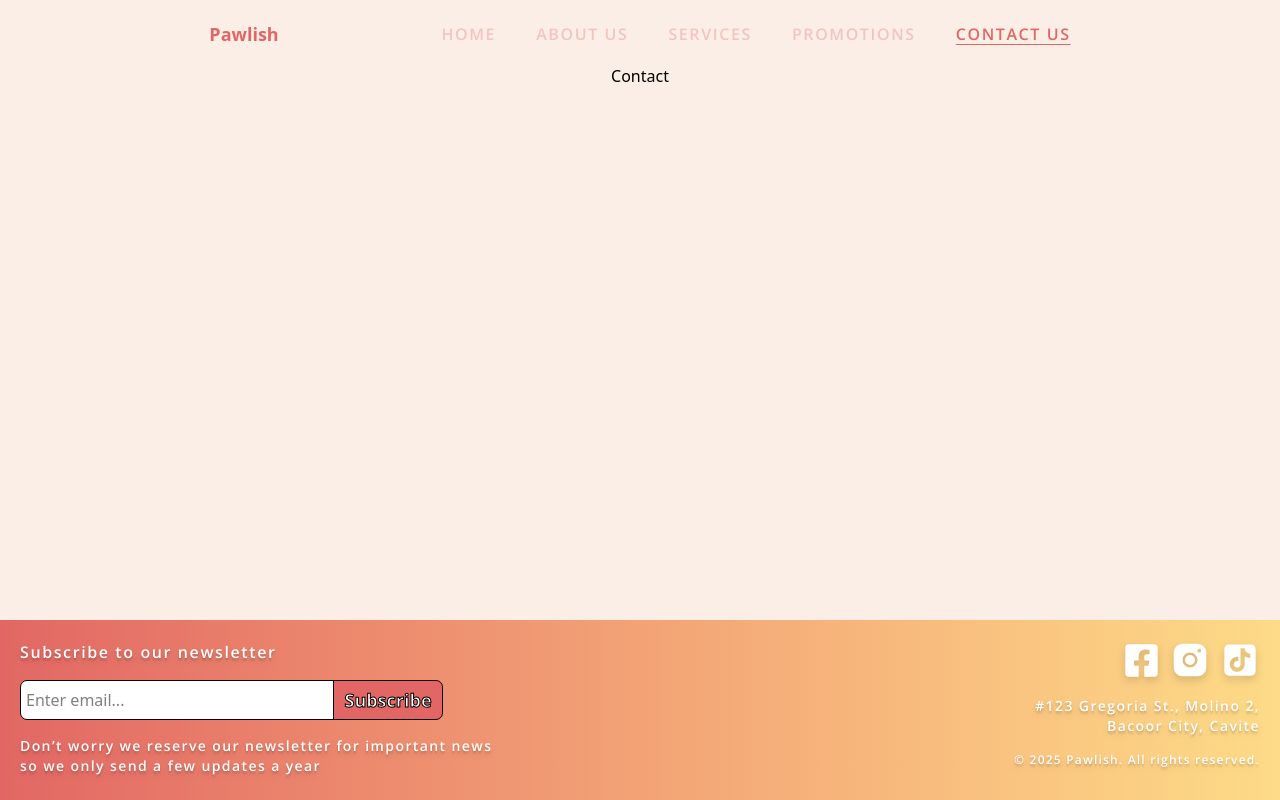
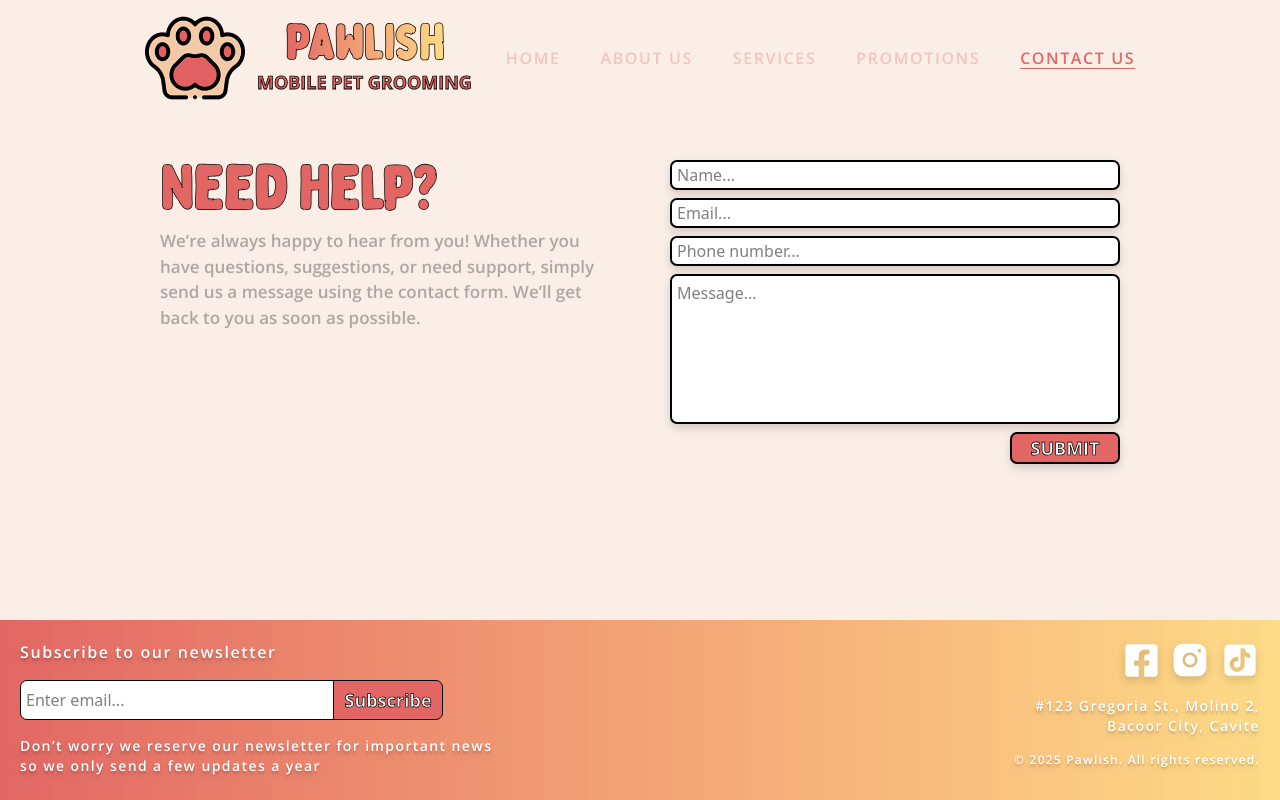
Before and after one commit to niki0505/pawlish, a React (Vite) app: page /contact in a window 1280 px wide. Built offline with nearby package versions, Linux system fonts and the light colour scheme.

Commit message:
Contact finished

```diff
--- a/src/components/Footer.jsx
+++ b/src/components/Footer.jsx
@@ -16,7 +16,7 @@ const Footer = () => {
               className="bg-white border border-black rounded-[7px] w-[400px] h-[40px] p-[5px]"
               placeholder="Enter email..."
             />
-            <button className="cursor-pointer w-[110px] relative left-[-87px] bg-[#E26764] border border-black rounded-r-[7px] text-outline-white font-opensans-bold text-lg hover:bg-[#D15553]">
+            <button className="relative left-[-87px] text-outline-white button-red rounded-r-[7px] border">
               Subscribe
             </button>
           </div>
--- a/src/components/Navbar.jsx
+++ b/src/components/Navbar.jsx
@@ -1,12 +1,24 @@
 import React from "react";
 import { Link, useLocation } from "react-router-dom";
+import Paw from "../assets/paw-print.png";
 const Navbar = () => {
   const location = useLocation();
   return (
-    <nav className="bg-[#FAEEE7] flex items-center justify-around py-5 px-32 fixed top-0 left-0 w-full">
+    <nav className="bg-[#FAEEE7] flex items-center justify-around py-2 px-32 fixed top-0 left-0 w-full z-40">
       <Link to="/">
         <span className="font-semibold text-lg flex items-center gap-3 text-[#E26764]">
-          <span>Pawlish</span>
+          <img src={Paw} alt="Logo" className="w-25 h-25" />
+          <div className="flex flex-col items-center gap-0">
+            <p className="text-outline-gradient font-bobbyjones-soft text-5xl">
+              Pawlish
+            </p>
+            <p
+              className="text-[#E16162] font-opensans-bold text-1xl"
+              style={{ WebkitTextStroke: "0.8px black" }}
+            >
+              MOBILE PET GROOMING
+            </p>
+          </div>
         </span>
       </Link>
       <div className="flex items-center gap-10 ">
--- a/src/index.css
+++ b/src/index.css
@@ -51,14 +51,28 @@
   @apply text-white font-opensans-semibold tracking-widest text-shadow-lg;
 }
 
+.input-field {
+  @apply bg-white border-2 border-black rounded-[7px] w-[450px] p-[5px] drop-shadow-lg;
+}
+
+.button-red {
+  @apply cursor-pointer w-[110px] bg-[#E26764] border-black font-opensans-bold text-lg hover:bg-[#D15553];
+}
+
 /* White text with black outline */
 .text-outline-white {
   @apply text-white font-bold;
-  -webkit-text-stroke: 1px black;
+  -webkit-text-stroke: 0.7px black;
+}
+
+/* Red text with black outline */
+.text-outline-red {
+  @apply text-[#E26764] font-bold;
+  -webkit-text-stroke: 0.7px black;
 }
 
 /* Gradient text with black outline */
 .text-outline-gradient {
-  @apply bg-gradient-to-r from-[#E26764] to-[#FDDB87] bg-clip-text text-transparent text-3xl;
-  -webkit-text-stroke: 1px black;
+  @apply bg-gradient-to-r from-[#E26764] to-[#FDDB87] bg-clip-text text-transparent;
+  -webkit-text-stroke: 0.7px black;
 }
--- a/src/routes/About.jsx
+++ b/src/routes/About.jsx
@@ -4,7 +4,7 @@ const About = () => {
   return (
     <div className="min-h-screen bg-[#FAEEE7] flex flex-col">
       <main className="flex-1 overflow-auto">
-        <div className="flex flex-col justify-around items-center pt-16">
+        <div className="flex flex-col justify-around items-center pt-40">
           {/* Code here */}
           <p>About</p>
         </div>
--- a/src/routes/Contact.jsx
+++ b/src/routes/Contact.jsx
@@ -4,9 +4,37 @@ const Contact = () => {
   return (
     <div className="min-h-screen bg-[#FAEEE7] flex flex-col">
       <main className="flex-1 overflow-auto">
-        <div className="flex flex-col justify-around items-center pt-16">
+        <div className="flex gap-15 justify-around pt-40 min-h-[calc(100vh-11.25rem)]">
           {/* Code here */}
-          <p>Contact</p>
+          <div className="flex flex-col  w-full h-full items-end">
+            <div className="flex flex-col w-[450px] gap-2">
+              <h1 className="text-outline-red font-bobbyjones-soft text-6xl">
+                Need Help?
+              </h1>
+              <p className="font-opensans-semibold text-[rgba(0,0,0,0.30)] text-[17px]">
+                We’re always happy to hear from you! Whether you have questions,
+                suggestions, or need support, simply send us a message using the
+                contact form. We’ll get back to you as soon as possible.
+              </p>
+            </div>
+          </div>
+          <div className="flex flex-col w-full h-full items-start">
+            <div className="flex flex-col w-[450px] gap-2">
+              <input className="input-field h-[30px]" placeholder="Name..." />
+              <input className="input-field h-[30px]" placeholder="Email..." />
+              <input
+                className="input-field h-[30px]"
+                placeholder="Phone number..."
+              />
+              <textarea
+                className="input-field h-[150px] resize-none"
+                placeholder="Message..."
+              />
+              <button className="border-2 text-outline-white button-red drop-shadow-lg rounded-[7px] ml-auto">
+                SUBMIT
+              </button>
+            </div>
+          </div>
         </div>
       </main>
       <Footer />
--- a/src/routes/Home.jsx
+++ b/src/routes/Home.jsx
@@ -5,7 +5,7 @@ const Home = () => {
   return (
     <div className="min-h-screen bg-[#FAEEE7] flex flex-col">
       <main className="flex-1 overflow-auto">
-        <div className="flex flex-col justify-around items-center pt-16">
+        <div className="flex flex-col justify-around items-center pt-40">
           {/* Code here */}
           <p>Home</p>
         </div>
--- a/src/routes/Promotions.jsx
+++ b/src/routes/Promotions.jsx
@@ -4,7 +4,7 @@ const Promotions = () => {
   return (
     <div className="min-h-screen bg-[#FAEEE7] flex flex-col">
       <main className="flex-1 overflow-auto">
-        <div className="flex flex-col justify-around items-center pt-16">
+        <div className="flex flex-col justify-around items-center pt-40">
           {/* Code here */}
           <p>Promotions</p>
         </div>
--- a/src/routes/Services.jsx
+++ b/src/routes/Services.jsx
@@ -4,7 +4,7 @@ const Services = () => {
   return (
     <div className="min-h-screen bg-[#FAEEE7] flex flex-col">
       <main className="flex-1 overflow-auto">
-        <div className="flex flex-col justify-around items-center pt-16">
+        <div className="flex flex-col justify-around items-center pt-40">
           {/* Code here */}
           <p>Services</p>
         </div>
```
Also changed, not shown: src/assets/paw-print.png (added).
